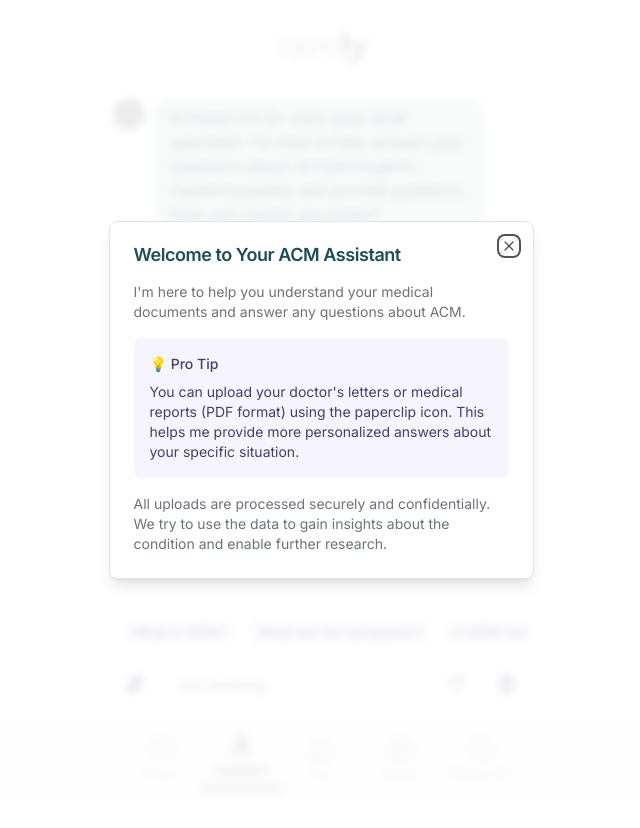
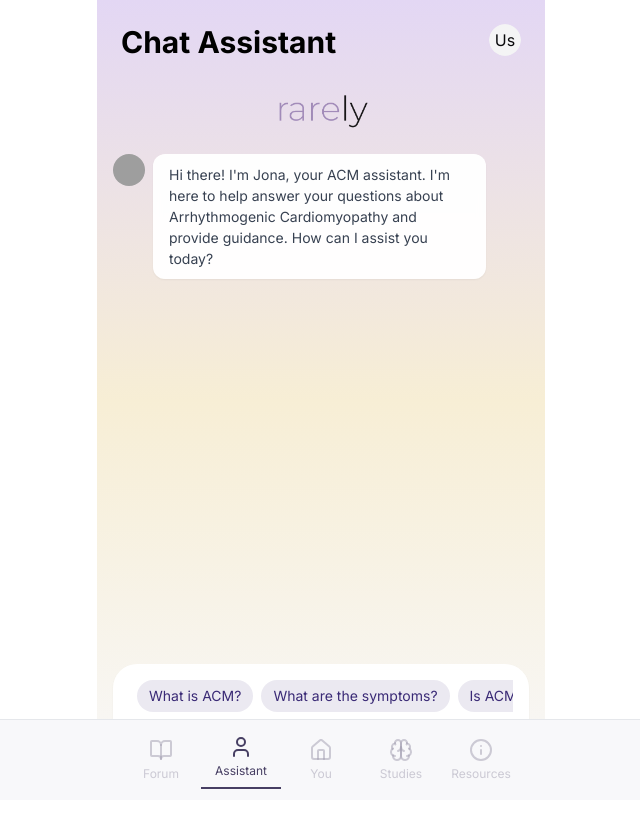
Before and after one commit to paulburkhardt/Rarely, a Next.js app: page /chat in a window 1280 px wide. Shown: the top 828 px of the page, without its empty margins (319-959 px from the left). Before the commit the page ends 800 px from the top, so only its background shows below. Built offline with nearby package versions, Linux system fonts and the light colour scheme; grey boxes are pictures that could not be loaded.

Commit message:
redesigns

```diff
--- a/app/chat/page.tsx
+++ b/app/chat/page.tsx
@@ -1,19 +1,21 @@
 'use client'
 
 import { useState, useRef, useEffect } from 'react'
-import { ArrowLeft, Heart, Paperclip, Send, Trash2, X } from 'lucide-react'
+import { ArrowLeft, Heart, Paperclip, Send, Trash2, X, MessageCircle, Grid } from 'lucide-react'
 import { Input } from "@/components/ui/input"
 import { Button } from "@/components/ui/button"
 import { useChat } from 'ai/react'
 import Image from 'next/image'
+import Link from 'next/link'
 import { Avatar, AvatarFallback, AvatarImage } from "@/components/ui/avatar"
 import { Dialog, DialogContent, DialogHeader, DialogTitle, DialogDescription } from "@/components/ui/dialog"
 import ReactMarkdown from 'react-markdown'
+import remarkGfm from 'remark-gfm'
 
 const welcomeMessage = {
   id: 'welcome',
   role: 'assistant' as const,
-  content: 'Hi there! I\'m Dr. Joni, your ACM specialist. I\'m here to help answer your questions about Arrhythmogenic Cardiomyopathy and provide guidance. How can I assist you today?'
+  content: 'Hi there! I\'m Jona, your ACM assistant. I\'m here to help answer your questions about Arrhythmogenic Cardiomyopathy and provide guidance. How can I assist you today?'
 }
 
 interface UploadedFile {
@@ -44,6 +46,10 @@ interface ChatMessage {
 }
 
 type Message = ChatMessage | MessageSummary;
+
+const userData = {
+  name: 'User'
+};
 
 const formatFileSize = (bytes: number) => {
   if (bytes < 1024) return bytes + ' B';
@@ -211,19 +217,37 @@ export default function ChatPage() {
     setUploadedFiles(uploadedFiles.filter(file => file.name !== fileName));
   };
 
-  const renderMessage = (message: Message) => {
-    if ('isSummary' in message) {
   return (
-        <div key={message.id} className="flex justify-center my-4">
-          <div className="bg-gray-100 rounded-lg p-3 text-sm text-gray-600 max-w-[80%]">
-            <div className="font-medium mb-1">Previous Conversation Summary:</div>
-            <div>{message.content}</div>
+    <div className="flex flex-col min-h-screen bg-gradient-to-b from-[#E3D7F4] via-[#F7EED5] to-[#f8f8fa]">
+      {/* Header */}
+      <div className="p-6 pb-12">
+        <div className="flex justify-between items-start mb-6">
+          <div>
+            <h1 className="text-3xl font-bold text-black mb-1">Chat Assistant</h1>
+          </div>
+          <div className="flex items-center gap-2">
+            <Avatar className="h-8 w-8">
+              <AvatarImage alt="User avatar" />
+              <AvatarFallback>{userData?.name?.slice(0, 2) || 'Me'}</AvatarFallback>
+            </Avatar>
           </div>
         </div>
-      );
-    }
+      </div>
 
-    return (
+      {/* Centered Logo */}
+      <div className="flex justify-center -mt-12 mb-4">
+        <Image
+          src="/logo_purple.png"
+          alt="Logo"
+          width={100}
+          height={100}
+          className="opacity-90"
+        />
+      </div>
+
+      {/* Chat Messages */}
+      <div className="flex-1 overflow-y-auto px-4 py-2 space-y-4">
+        {messages.map((message) => (
           <div
             key={message.id}
             className={`flex items-start gap-2 ${
@@ -233,53 +257,35 @@ export default function ChatPage() {
             {message.role === 'assistant' && (
               <Avatar className="w-8 h-8">
                 <AvatarImage src="/doctor-avatar.png" alt="Dr Joni" />
-            <AvatarFallback className="bg-[#1E4D57] text-[#DEEAE5]">J</AvatarFallback>
+                <AvatarFallback className="bg-[#3a2a76] text-white">J</AvatarFallback>
               </Avatar>
             )}
             <div
-          className={`max-w-[80%] rounded-2xl px-4 py-2 ${
+              className={`max-w-[80%] rounded-xl px-4 py-2.5 ${
                 message.role === 'user'
-              ? 'bg-[#E6E3FD] text-[#473F63]'
-              : 'bg-[#DEEAE5] text-[#1E4D57]'
+                  ? 'bg-white/95 shadow-sm backdrop-blur-sm text-[#3a2a76]'
+                  : 'bg-white/95 shadow-sm backdrop-blur-sm text-[#3a2a76]'
               }`}
             >
-          <ReactMarkdown>{message.content}</ReactMarkdown>
+              <ReactMarkdown
+                remarkPlugins={[remarkGfm]}
+                className="prose prose-sm max-w-none prose-p:leading-normal prose-pre:p-0"
+              >
+                {message.content}
+              </ReactMarkdown>
             </div>
             {message.role === 'user' && (
               <Avatar className="w-8 h-8">
-            <AvatarFallback className="bg-[#473F63] text-[#E6E3FD]">ME</AvatarFallback>
+                <AvatarFallback className="bg-[#3a2a76] text-white">
+                  {userData?.name?.slice(0, 2) || 'Me'}
+                </AvatarFallback>
               </Avatar>
             )}
           </div>
-    );
-  };
-
-  useEffect(() => {
-    const hasVisited = localStorage.getItem('hasVisitedACMChat');
-    if (!hasVisited) {
-      setShowWelcomeModal(true);
-      localStorage.setItem('hasVisitedACMChat', 'true');
-    }
-  }, []);
-
-  return (
-    <div className="flex flex-col h-[calc(100vh-5rem)] bg-white">
-
-      <div className="flex justify-center items-center py-6">
-        <Image
-          src="/logo_purple.png"
-          alt="Logo"
-          width={100}
-          height={100}
-          priority
-        />
-      </div>
-
-      <div className="flex-1 overflow-y-auto px-4 py-2 space-y-4">
-        {messages.map((message) => renderMessage(message))}
+        ))}
         {isLoading && (
           <div className="flex justify-start">
-            <div className="bg-[#DEEAE5] text-[#1E4D57] rounded-2xl px-4 py-2">
+            <div className="bg-white/95 shadow-sm backdrop-blur-sm text-[#3a2a76] rounded-xl px-4 py-2.5">
               Typing...
             </div>
           </div>
@@ -287,7 +293,9 @@ export default function ChatPage() {
         <div ref={messagesEndRef} />
       </div>
 
-      <form onSubmit={handleSubmit} className="border-t p-4 bg-white">
+      {/* Input Area - Adjust padding */}
+      <div className="px-4 pb-4">
+        <div className="bg-white/95 shadow-sm backdrop-blur-sm rounded-3xl p-4">
           {uploadedFiles.length > 0 && (
             <div className="flex flex-col gap-2 mb-4">
               <div className="text-sm text-gray-500 px-2">
@@ -297,7 +305,7 @@ export default function ChatPage() {
                 {uploadedFiles.map((file) => (
                   <div
                     key={file.name}
-                  className="flex items-center gap-2 bg-[#F5F4FF] text-[#473F63] px-3 py-1.5 rounded-full text-sm"
+                    className="flex items-center gap-2 bg-[#3a2a76]/10 text-[#3a2a76] px-3 py-1.5 rounded-full text-sm"
                   >
                     <span>{file.name}</span>
                     <span className="text-xs text-gray-500">
@@ -322,14 +330,14 @@ export default function ChatPage() {
                 key={index}
                 type="button"
                 onClick={() => handleExampleClick(prompt)}
-              className="flex-shrink-0 bg-[#F5F4FF] text-[#473F63] px-3 py-1.5 rounded-full text-sm hover:bg-[#E6E3FD] transition-colors"
+                className="flex-shrink-0 bg-[#3a2a76]/10 text-[#3a2a76] px-3 py-1.5 rounded-full text-sm hover:bg-[#3a2a76]/20 transition-colors"
               >
                 {prompt}
               </button>
             ))}
           </div>
 
-        <div className="flex items-center gap-2">
+          <form onSubmit={handleSubmit} className="flex items-center gap-2">
             <input
               type="file"
               ref={fileInputRef}
@@ -342,7 +350,7 @@ export default function ChatPage() {
               type="button"
               variant="ghost"
               size="sm"
-            className="text-[#473F63]"
+              className="text-[#3a2a76]"
               onClick={() => fileInputRef.current?.click()}
             >
               <Paperclip className="w-5 h-5" />
@@ -351,13 +359,12 @@ export default function ChatPage() {
               value={input}
               onChange={handleInputChange}
               placeholder="Ask anything..."
-            className="flex-1 bg-white border-[#E6E3FD] focus-visible:ring-[#473F63]"
+              className="flex-1 bg-transparent border-[#3a2a76]/20 focus-visible:ring-[#3a2a76]"
             />
             <Button
               type="submit"
-            variant="ghost"
               size="sm"
-            className="text-[#473F63]"
+              className="bg-[#3a2a76] hover:bg-[#a680db] text-white"
               disabled={!input.trim() || isLoading}
             >
               <Send className="w-5 h-5" />
@@ -366,25 +373,29 @@ export default function ChatPage() {
               type="button"
               variant="ghost"
               size="sm"
-            className="text-[#473F63]"
+              className="text-[#3a2a76]"
               onClick={handleReset}
             >
               <Trash2 className="w-5 h-5" />
             </Button>
+          </form>
         </div>
-      </form>
+      </div>
 
+
+
+      {/* Welcome Dialog - Updated styles */}
       <Dialog open={showWelcomeModal} onOpenChange={setShowWelcomeModal}>
-        <DialogContent className="sm:max-w-[425px]">
+        <DialogContent className="bg-white/95 backdrop-blur-sm rounded-3xl">
           <DialogHeader>
-            <DialogTitle className="text-[#1E4D57]">Welcome to Your ACM Assistant</DialogTitle>
+            <DialogTitle className="text-[#3a2a76]">Welcome to Your ACM Assistant</DialogTitle>
             <DialogDescription className="space-y-4 pt-3">
-              <p>
+              <p className="text-gray-600">
                 I'm here to help you understand your medical documents and answer any questions about ACM.
               </p>
-              <div className="bg-[#F5F4FF] p-4 rounded-lg">
-                <h4 className="font-medium text-[#473F63] mb-2">💡 Pro Tip</h4>
-                <p className="text-sm text-[#473F63]">
+              <div className="bg-[#3a2a76]/10 p-4 rounded-xl">
+                <h4 className="font-medium text-[#3a2a76] mb-2">💡 Pro Tip</h4>
+                <p className="text-sm text-[#3a2a76]">
                   You can upload your doctor's letters or medical reports (PDF format) using the paperclip icon.
                   This helps me provide more personalized answers about your specific situation.
                 </p>
@@ -397,7 +408,6 @@ export default function ChatPage() {
           </DialogHeader>
         </DialogContent>
       </Dialog>
-
     </div>
   )
 }
--- a/app/resources/page.tsx
+++ b/app/resources/page.tsx
@@ -2,49 +2,66 @@
 
 import { Card } from "@/components/ui/card"
 import { Badge } from "@/components/ui/badge"
-import { MapPin, Phone, ExternalLink } from 'lucide-react'
+import { MapPin, Phone, ExternalLink, BookOpen } from 'lucide-react'
 import { resources } from '@/data/mock-resources'
+import Image from "next/image"
 
 export default function ResourcesPage() {
   return (
-    <div className="min-h-[calc(100vh-5rem)] p-4 md:p-8">
-      <h1 className="text-2xl md:text-3xl font-bold text-[#473F63] mb-6">
-        ACM Resources
-        <span className="block text-base font-normal text-[#473F63]/80 mt-2">
-          Support, Information & Care
-        </span>
-      </h1>
+    <div className="flex flex-col min-h-screen bg-gradient-to-b from-[#E3D7F4] via-[#F7EED5] to-[#f8f8fa]">
+      {/* Header */}
+      <div className="p-6 pb-12">
+        <h1 className="text-3xl font-bold text-black mb-1">ACM Resources</h1>
+      </div>
 
-      <div className="space-y-4">
+      {/* Centered Logo */}
+      <div className="flex justify-center -mt-12 mb-4">
+        <Image
+          src="/logo_purple.png"
+          alt="Logo"
+          width={100}
+          height={100}
+          className="opacity-90"
+        />
+      </div>
+
+      {/* Main Content */}
+      <div className="px-4 pb-24 space-y-4">
         {resources.map((resource) => (
-          <div
+          <Card
             key={resource.id}
-            className="border-b border-gray-200 pb-4"
+            className="bg-white/95 shadow-sm backdrop-blur-sm rounded-xl overflow-hidden"
           >
-            <div className="flex justify-between items-center mb-1">
-              <h2 className="text-[#473F63] text-xl">
-                {resource.title}
-              </h2>
+            <div className="p-4">
+              <div className="flex items-center justify-between mb-3">
+                <div className="flex items-center gap-2">
+                  <div className="w-8 h-8 rounded-full bg-[#3a2a76]/10 flex items-center justify-center">
+                    <BookOpen className="w-5 h-5 text-[#3a2a76]" />
+                  </div>
+                  <h2 className="font-semibold text-lg">{resource.title}</h2>
+                </div>
                 <Badge
                   variant="secondary"
-                className="w-fit bg-[#E6E3FD] text-[#473F63] font-medium capitalize"
+                  className="bg-[#3a2a76]/10 text-[#3a2a76] font-medium capitalize"
                 >
                   {resource.category}
                 </Badge>
               </div>
-            <p className="text-[#473F63]/90 text-sm mb-2">
+
+              <p className="text-gray-600 text-sm mb-4">
                 {resource.description}
               </p>
-            <div className="space-y-1 text-sm">
+
+              <div className="space-y-2 text-sm">
                 {resource.location && (
-                <div className="flex items-center text-[#473F63]/80">
-                  <MapPin className="w-4 h-4 mr-2 flex-shrink-0" />
+                  <div className="flex items-center text-gray-500">
+                    <MapPin className="w-4 h-4 mr-2 flex-shrink-0 text-[#6CD9CB]" />
                     <span>{resource.location}</span>
                   </div>
                 )}
                 {resource.contact && (
-                <div className="flex items-center text-[#473F63]/80">
-                  <Phone className="w-4 h-4 mr-2 flex-shrink-0" />
+                  <div className="flex items-center text-gray-500">
+                    <Phone className="w-4 h-4 mr-2 flex-shrink-0 text-[#6CD9CB]" />
                     <span>{resource.contact}</span>
                   </div>
                 )}
@@ -53,7 +70,7 @@ export default function ResourcesPage() {
                     href={resource.link}
                     target="_blank"
                     rel="noopener noreferrer"
-                  className="flex items-center text-[#473F63] hover:text-[#473F63]/80 transition-colors"
+                    className="flex items-center text-[#3a2a76] hover:text-[#a680db] transition-colors"
                   >
                     <ExternalLink className="w-4 h-4 mr-2 flex-shrink-0" />
                     <span>Visit Website</span>
@@ -61,6 +78,7 @@ export default function ResourcesPage() {
                 )}
               </div>
             </div>
+          </Card>
         ))}
       </div>
     </div>
--- a/package.json
+++ b/package.json
@@ -32,6 +32,7 @@
     "react-markdown": "^9.0.3",
     "react-pdf": "^9.2.1",
     "recharts": "^2.15.0",
+    "remark-gfm": "^4.0.0",
     "shadcn": "^1.0.0",
     "shadcn-ui": "^0.9.4",
     "tailwind-merge": "^2.6.0",
```
Also changed, not shown: 1 other file (tests, documents, lock files or other folders). Lines whose indentation alone changed are shown as unchanged.
